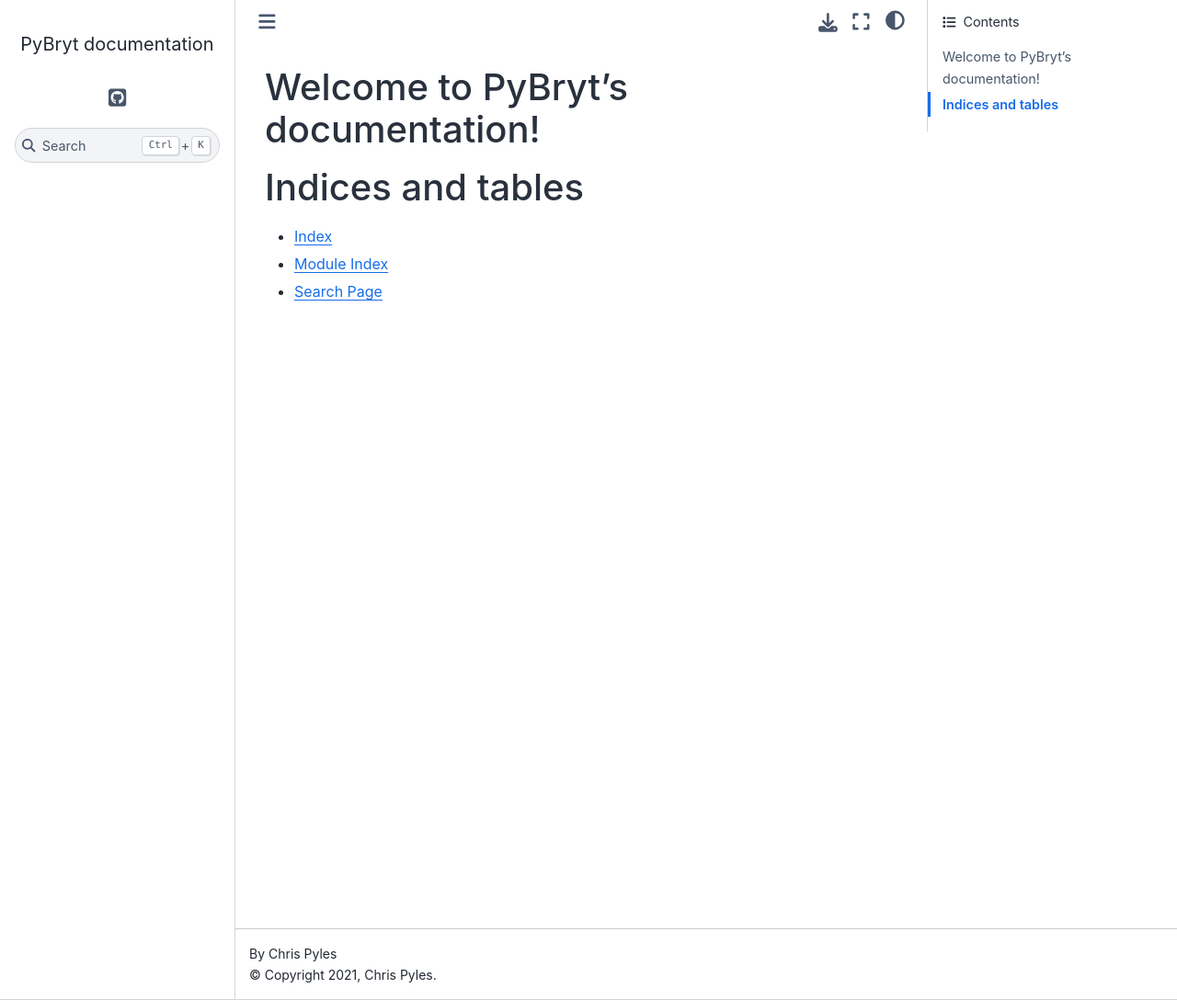
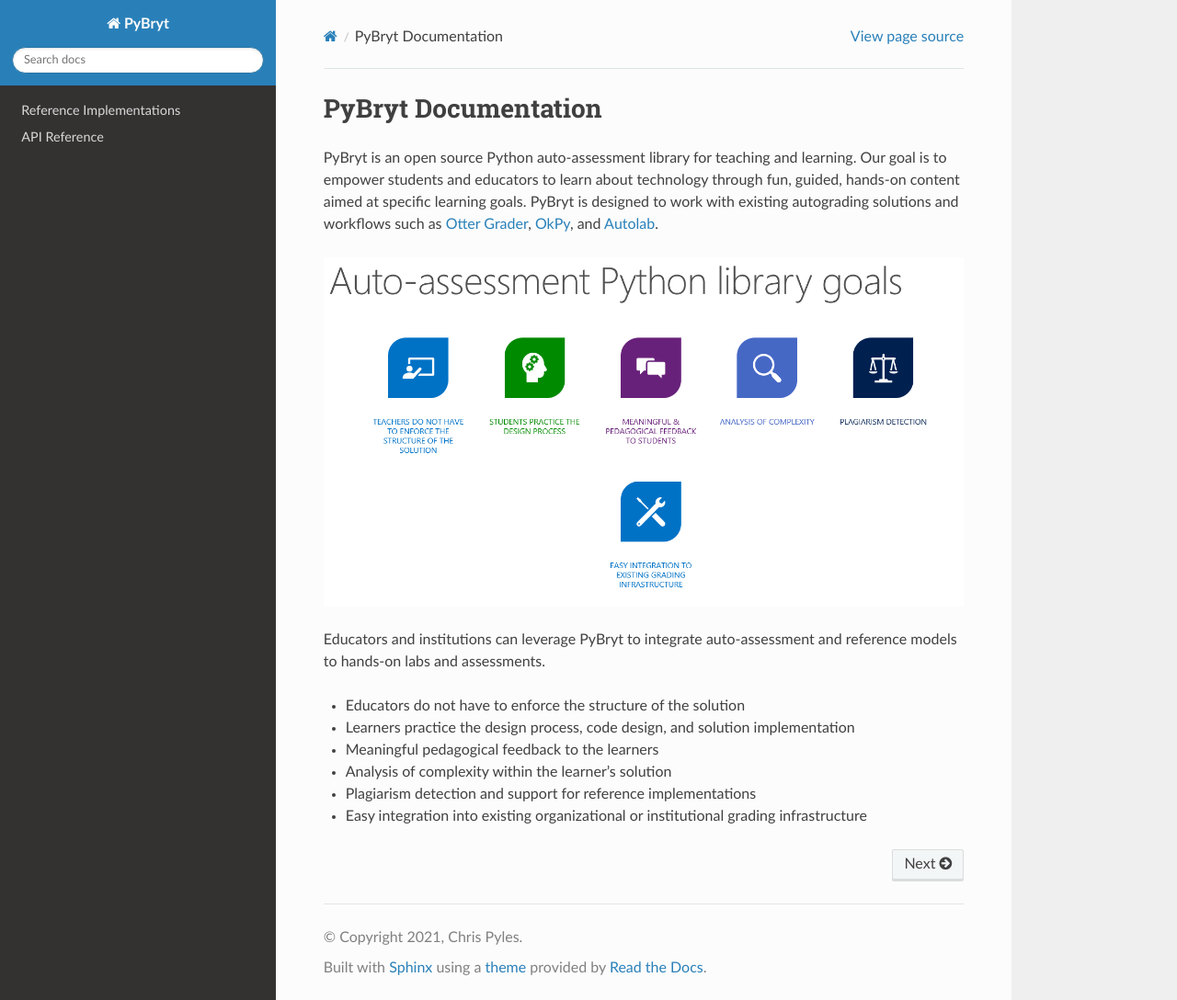
Before and after one commit to microsoft/pybryt, a Sphinx documentation site: the page built from docs/index.rst, in a window 1280 px wide and 1088 px high. Shown: the whole window at 92% size. Built offline with Sphinx 7.4.7 and the Read the Docs theme 2.0.0, drawn with Linux system fonts in a browser that asks for light colours.

Commit message:
documentation

```diff
--- /dev/null
+++ b/docs/api_reference.rst
@@ -0,0 +1,5 @@
+API Reference
+=============
+
+.. autoclass:: pybryt.ReferenceImplementation
+   :members:
--- a/docs/conf.py
+++ b/docs/conf.py
@@ -74,12 +74,12 @@ pygments_style = 'sphinx'
 # The theme to use for HTML and HTML Help pages.  See the documentation for
 # a list of builtin themes.
 #
-html_theme = 'sphinx_book_theme'
+html_theme = 'sphinx_rtd_theme'
 # html_logo = ''
 
 html_theme_options = {
     'github_url': 'https://github.com/microsoft/pybryt',
-    'repository_url': 'https://github.com/microsoft/pybryt',
+    # 'repository_url': 'https://github.com/microsoft/pybryt',
 }
 
 # Add any paths that contain custom static files (such as style sheets) here,
--- a/docs/index.rst
+++ b/docs/index.rst
@@ -3,18 +3,29 @@
    You can adapt this file completely to your liking, but it should at least
    contain the root `toctree` directive.
 
-Welcome to PyBryt's documentation!
-==================================
+PyBryt Documentation
+====================
+
+PyBryt is an open source  Python auto-assessment library for teaching and learning. Our goal is to empower students and educators to learn about technology through fun, guided, hands-on content aimed at specific learning goals. PyBryt is designed to work with existing autograding solutions and workflows such as `Otter Grader`_, `OkPy`_, and `Autolab`_.
+
+.. image:: _static/images/pybryt_goals.png
+
+Educators and institutions can leverage PyBryt to integrate auto-assessment and reference models to hands-on labs and assessments.
+
+- Educators do not have to enforce the structure of the solution
+- Learners practice the design process, code design, and solution implementation
+- Meaningful pedagogical feedback to the learners
+- Analysis of complexity within the learner's solution
+- Plagiarism detection and support for reference implementations
+- Easy integration into existing organizational or institutional grading infrastructure
 
 .. toctree::
    :maxdepth: 2
-   :caption: Contents:
+   :hidden:
 
+   reference_implementations
+   api_reference
 
-
-Indices and tables
-==================
-
-* :ref:`genindex`
-* :ref:`modindex`
-* :ref:`search`
+.. _Otter Grader: https://otter-grader.readthedocs.io
+.. _OkPy: https://okpy.org
+.. _Autolab: https://autolab.readthedocs.io/
--- /dev/null
+++ b/docs/reference_implementations.rst
@@ -0,0 +1,2 @@
+Reference Implementations
+=========================
--- /dev/null
+++ b/docs/requirements.txt
@@ -0,0 +1 @@
+sphinx-rtd-theme
```
Also changed, not shown: README.md (+4 -2 lines), docs/_static/images/pybryt_goals.png (added), 1 other file.
